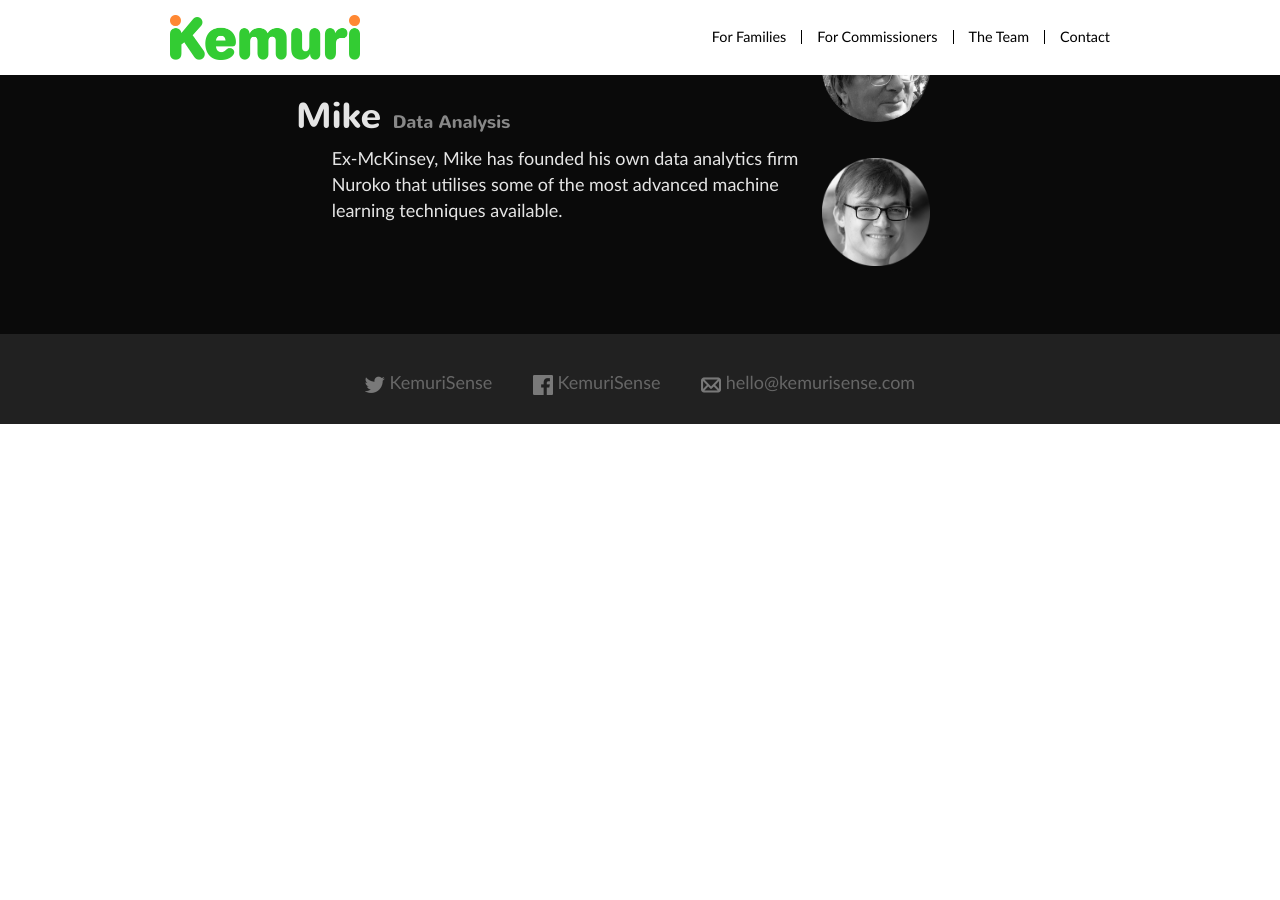
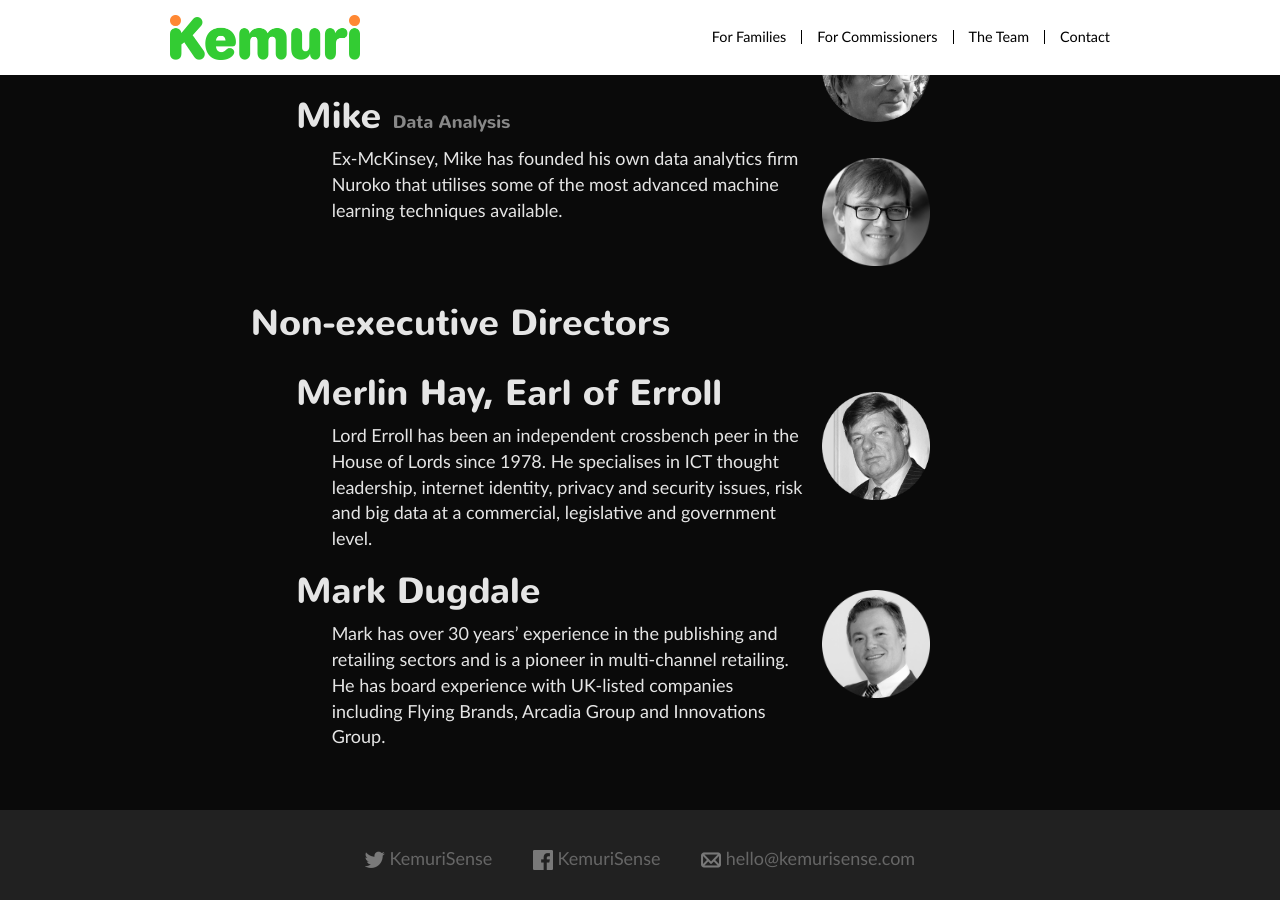
Before and after one commit to intelligentlilli/kemurisense.github.io, a Jekyll site: the page built from team.html, in a window 1280 px wide and 900 px high, scrolled down 1006 px. Built offline with Jekyll 4.4.1, drawn with Linux system fonts in a browser that asks for light colours; nearby versions of some CDN libraries; library files that are not in the unit come from our copies; before the commit the page ends 1430 px from its top, so only the background shows below that.

Commit message:
added non exec directors

```diff
--- a/team.html
+++ b/team.html
@@ -7,6 +7,8 @@
 
 <div class="section section-black">
 	<div class="container">
+
+
 		<div class="row">
 			<div class="col-md-10 col-md-push-1">
 				<h1>The Kemuri Team</h1>
@@ -67,5 +69,40 @@
 			</div>
 		</div>
 
+
+
+
+		<div class="row">
+			<div class="col-md-10 col-md-push-1">
+				<h1>Non-executive Directors</h1>
+			</div>
+		</div>
+
+		<div class="row">
+			<div class="col-md-8 col-md-push-2">
+
+				<ul class="team-members">
+
+					<li>
+						{% include mugshot.html  name="Merlin Hay, Earl of Erroll" alignment="right" src="BW-Lord-Erroll.png" %}
+						<h2>Merlin Hay, Earl of Erroll </h2>
+						<p>Lord Erroll has been an independent crossbench peer in the House of Lords since 1978. He specialises in ICT thought leadership, internet identity, privacy and security issues, risk and big data at a commercial, legislative and government level.</p>
+					</li>
+
+					<li>
+						{% include mugshot.html  name="Russ Anderson" alignment="right" src="BW-Russ-Anderson.png" %}
+						<h2>Mark Dugdale </h2>
+						<p>Mark has over 30 years’ experience in the publishing and retailing sectors and is a pioneer in multi-channel retailing. He has board experience with UK-listed companies including Flying Brands, Arcadia Group and Innovations Group. </p>
+					</li>
+
+				</ul>
+
+			</div>
+		</div>
+
+
+
+
+
 	</div>
 </div>
```
Also changed, not shown: images/faces/BW-Lord-Erroll.png (added), images/faces/BW-Mark-Dugdale.png (added).
